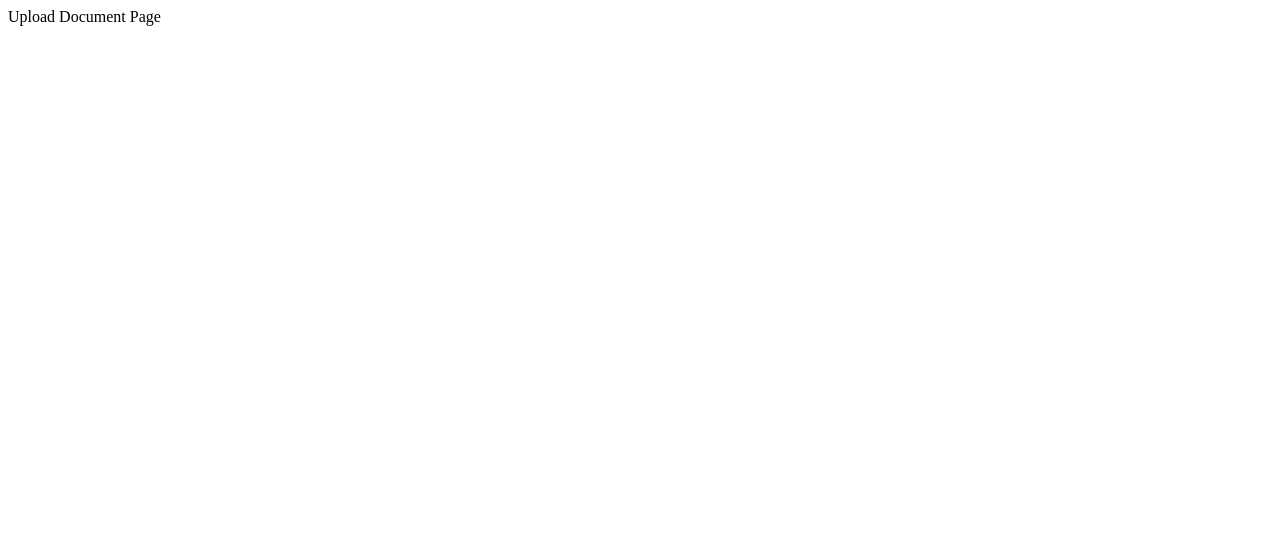
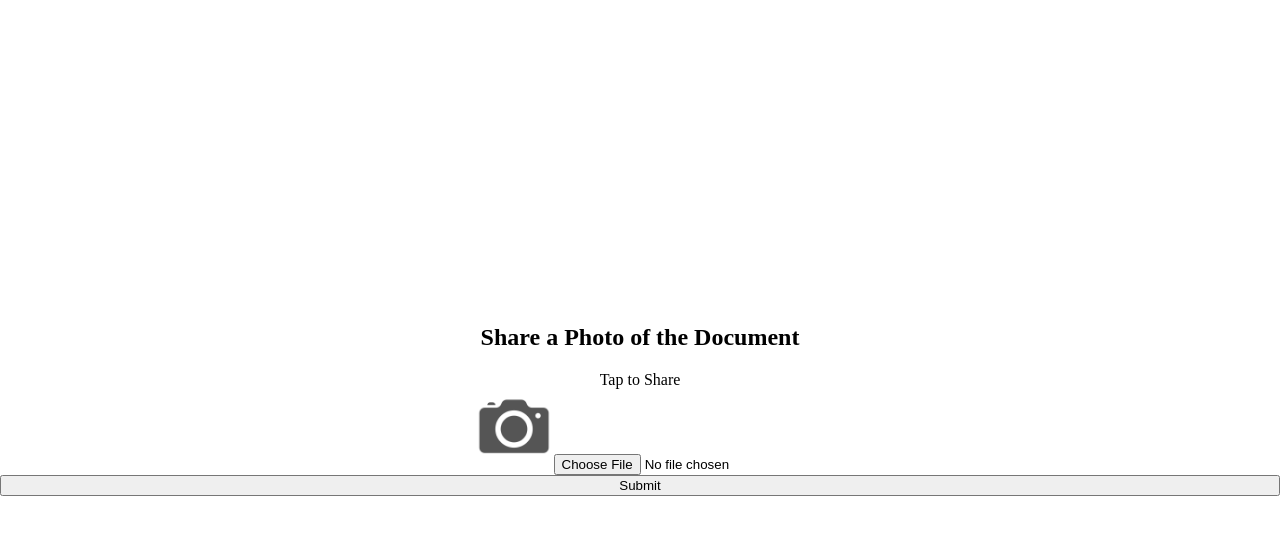
Before and after one commit to dmercurio/mortsupport, a React (Create React App) app in the folder web/: page /user/upload-document in a window 1280 px wide. Shown: the top 534 px of the page. Built offline with nearby package versions, Linux system fonts and the light colour scheme.

Commit message:
add UploadDocument UI

```diff
--- a/web/src/UploadDocument.tsx
+++ b/web/src/UploadDocument.tsx
@@ -1,3 +1,23 @@
+import camera from './camera.png';
+import css from './UploadDocument.module.css';
+import {FullCenter, Stack} from "./ui/layout";
+
 export default function UploadDocument() {
-  return <div>Upload Document Page</div>;
+  return (
+    <FullCenter>
+      <form onSubmit={(e) => {e.preventDefault()}}>
+        <Stack className={css.photos}>
+          <h2>Share a Photo of the Document</h2>
+          <Stack>
+            <label className={css.uploadPhoto}>
+              <div>Tap to Share</div>
+              <img alt="" src={camera} width={80} height={80} />
+              <input type="file" accept="image/jpeg" />
+            </label>
+          </Stack>
+          <input type="submit" value="Submit" /* disabled={TODO} */ />
+        </Stack>
+      </form>
+    </FullCenter>
+  );
 }
--- /dev/null
+++ b/web/src/ui/layout.module.css
@@ -0,0 +1,17 @@
+.fullCenterOuter {
+  display: table;
+  height: 100%;
+  left: 0;
+  position: absolute;
+  top: 0;
+  width: 100%;
+}
+.fullCenterInner {
+  display: table-cell;
+  text-align: center;
+  vertical-align: middle;
+}
+.stack {
+  display: flex;
+  flex-direction: column;
+}
--- /dev/null
+++ b/web/src/ui/layout.tsx
@@ -0,0 +1,18 @@
+import classnames from 'classnames';
+import css from './layout.module.css';
+
+export function FullCenter(props: React.DetailedHTMLProps<React.HTMLAttributes<HTMLDivElement>, HTMLDivElement>) {
+  return (
+    <div {...props} className={classnames(css.fullCenterOuter, props.className)}>
+      <div className={css.fullCenterInner}>{props.children}</div>
+    </div>
+  );
+}
+
+export function Stack(props: React.DetailedHTMLProps<React.HTMLAttributes<HTMLDivElement>, HTMLDivElement>) {
+  return (
+    <div {...props} className={classnames(css.stack, props.className)}>
+      {props.children}
+    </div>
+  );
+}
```
Also changed, not shown: web/src/UploadDocument.module.css (added), web/src/camera.png (added).
